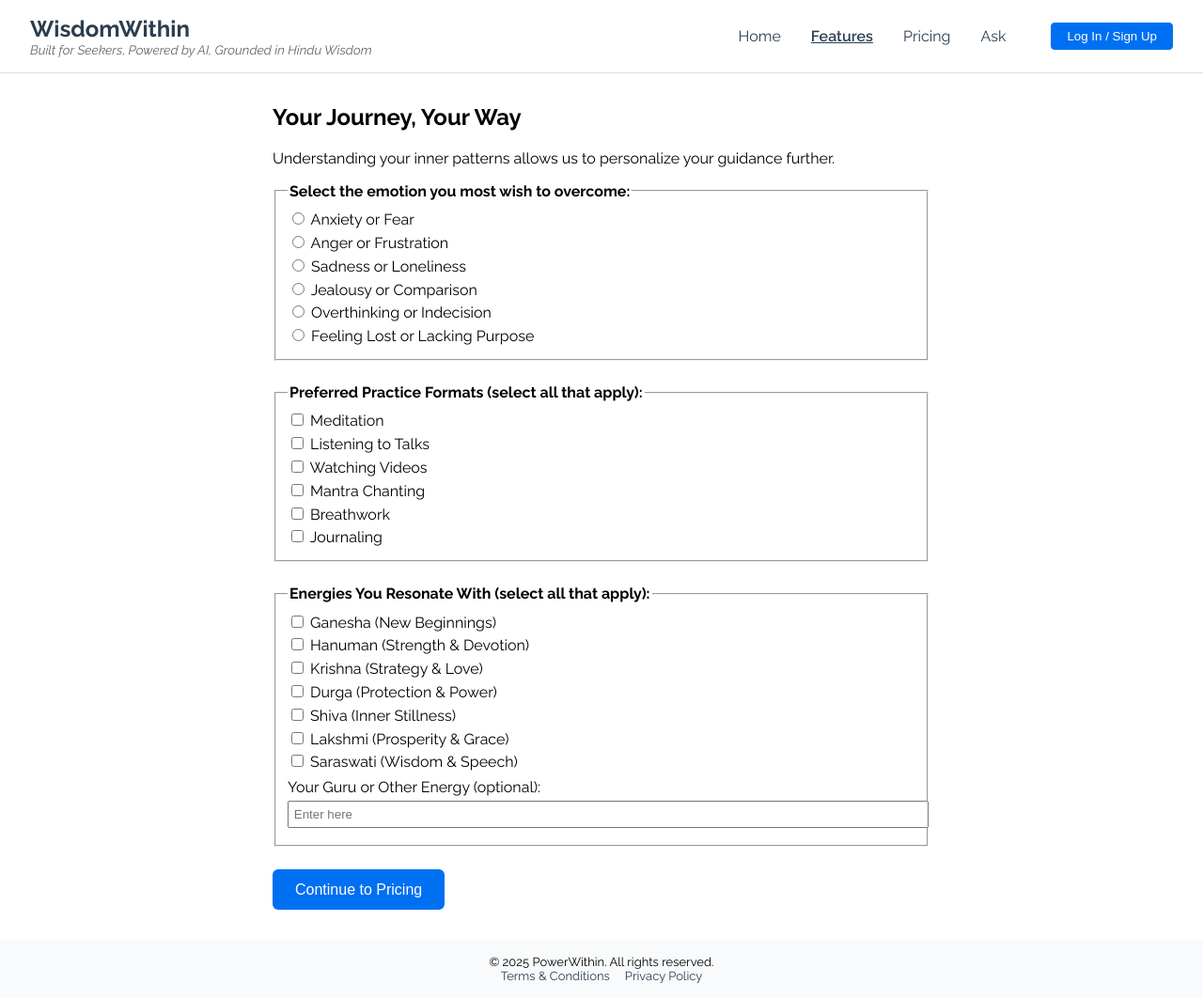
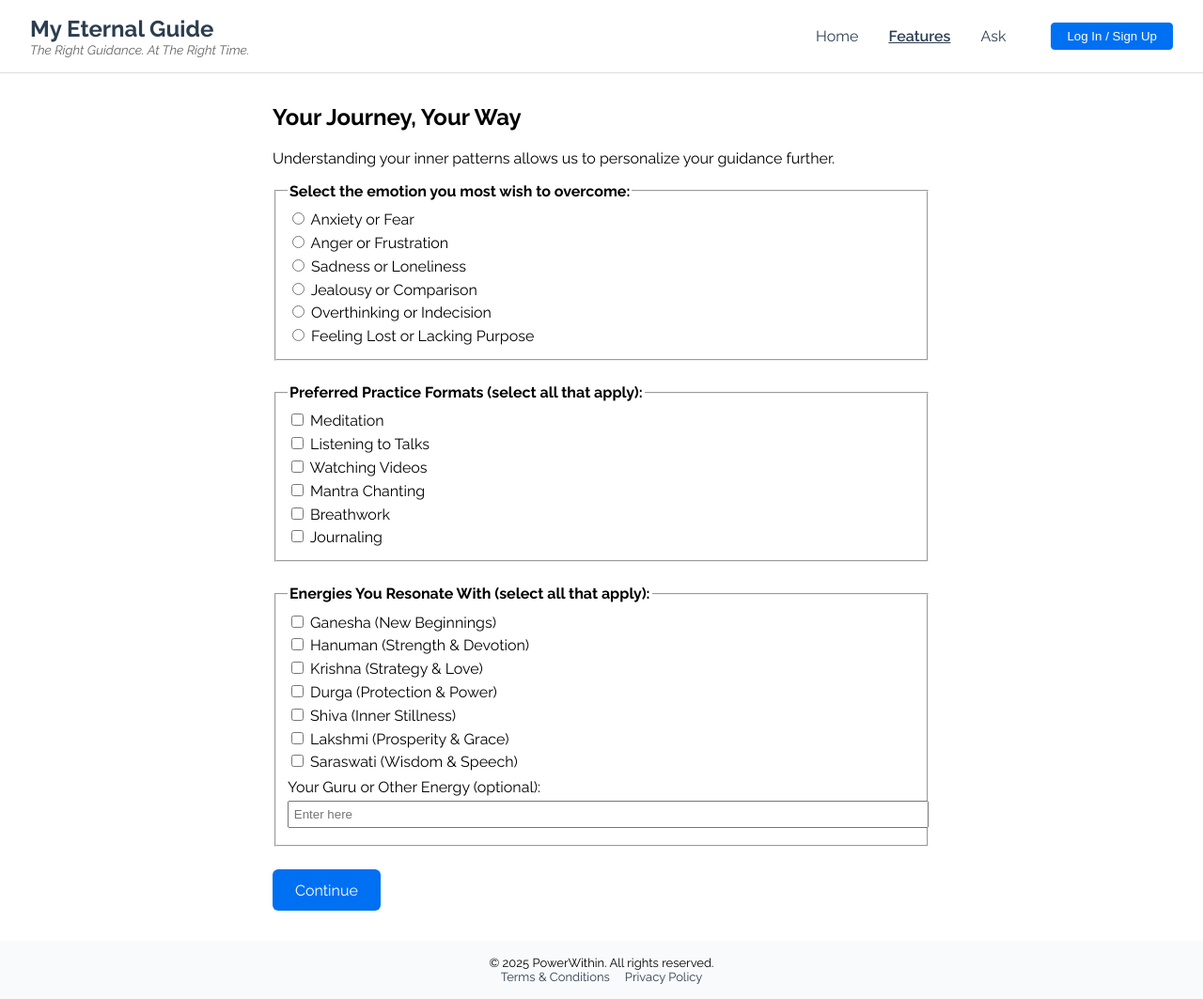
Before and after one commit to shrigh/wisdomwithin-clerk-new2, a React (Create React App) app: page /quiz in a window 1280 px wide. Shown: the whole page at 94% size. Built offline with nearby package versions, Linux system fonts and the light colour scheme; no server answers; a web font is replaced by a local one.

Commit message:
Updated css and pages body text

```diff
--- a/src/components/Header.js
+++ b/src/components/Header.js
@@ -16,9 +16,9 @@ export default function Header() {
     <header className="header">
       <div className="logo">
         <Link to="/" style={{ textDecoration: "none", color: "inherit" }}>
-    <h2>WisdomWithin</h2>
+    <h2>My Eternal Guide</h2>
   </Link>
-        <div className="tagline">Built for Seekers, Powered by AI, Grounded in Hindu Wisdom</div>
+        <div className="tagline">The Right Guidance. At The Right Time.</div>
       </div>
 
       <div className="hamburger" onClick={() => setMenuOpen(!menuOpen)}>
@@ -28,7 +28,6 @@ export default function Header() {
       <nav className={`navMenu ${menuOpen ? "open" : ""}`}>
         <Link to="/" style={linkClass("/")} onClick={closeMenu}>Home</Link>
         <Link to="/quiz" style={linkClass("/quiz")} onClick={closeMenu}>Features</Link>
-        <Link to="/pricing" style={linkClass("/pricing")} onClick={closeMenu}>Pricing</Link>
         <Link to="/ask" style={linkClass("/ask")} onClick={closeMenu}>Ask</Link>
         <SignedOut>
           <SignInButton>
--- a/src/pages/Quiz.js
+++ b/src/pages/Quiz.js
@@ -52,8 +52,8 @@ export default function Quiz() {
 
   const handleSubmit = (e) => {
     e.preventDefault();
-    // For now, just navigate to pricing (you can save quiz data later)
-    navigate('/pricing');
+    // For now, just navigate to Ask Your Question (you can save quiz data later)
+    navigate('/ask');
   };
 
   return (
@@ -74,7 +74,7 @@ export default function Quiz() {
                 value={em}
                 checked={selectedEmotion === em}
                 onChange={() => setSelectedEmotion(em)}
-                required
+
               /> {em}
             </label>
           ))}
@@ -123,9 +123,9 @@ export default function Quiz() {
         <button type="submit" style={{
           backgroundColor: '#0070f3', color: 'white', border: 'none',
           padding: '0.8rem 1.5rem', borderRadius: 6, cursor: 'pointer',
-          fontSize: '1rem'
+          fontSize: '1rem',fontFamily:'Raleway, sans-serif'
         }}>
-          Continue to Pricing
+          Continue
         </button>
       </form>
       </section>
```
